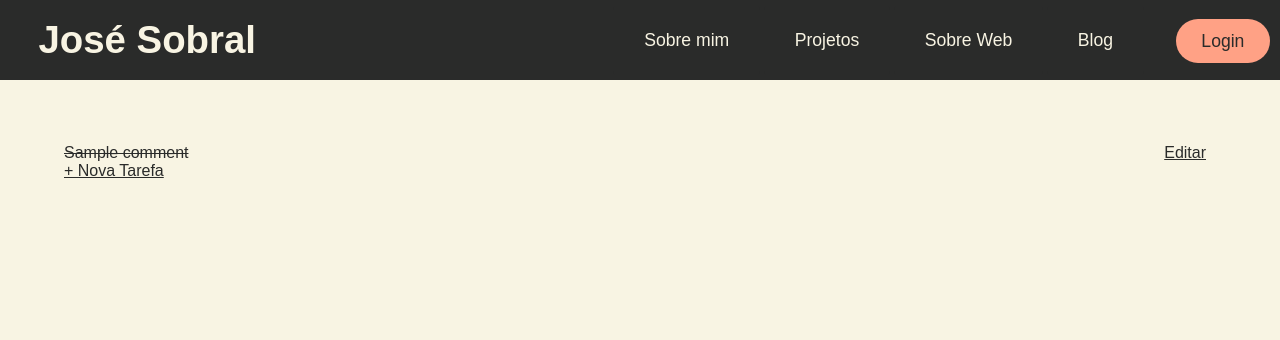
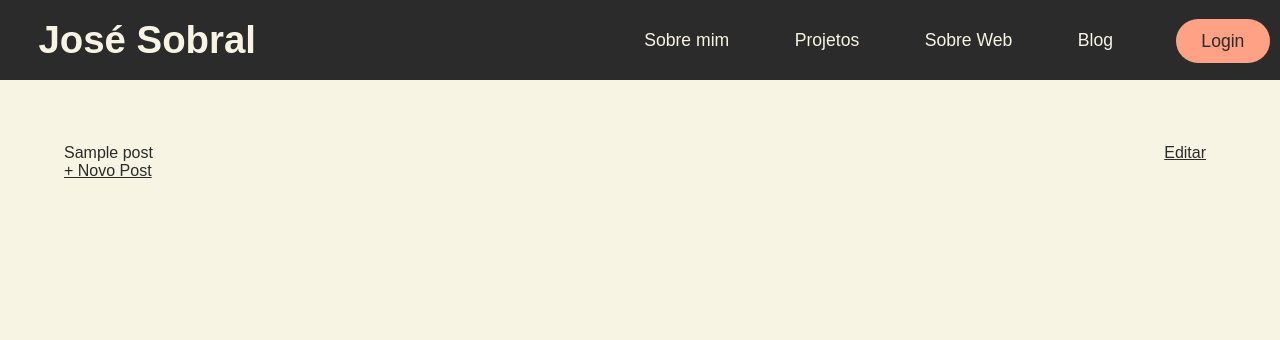
Before and after one commit to josesobral22005813/pw-portfolio-22005813, a Django app: page /blog in a window 1280 px wide. Shown: the top 340 px of the page. Run offline with Django 4.2, Linux system fonts and the light colour scheme; tables that the repository leaves empty hold one stand-in row (values such as "Sample post"); parts of the project's set-up code (start-up, migrations or seed data) failed here and were passed over.

Commit message:
Blog update

```diff
--- a/portfolio/models.py
+++ b/portfolio/models.py
@@ -51,11 +51,11 @@ class Cadeira(models.Model):
         return self.nome
 
 
-class Comment(models.Model):
+class Post(models.Model):
+    autor = models.CharField(max_length=200)
     titulo = models.CharField(max_length=200)
-    prioridade = models.IntegerField(default=1)
-    concluido = models.BooleanField(default=False)
-    criado = models.DateTimeField(auto_now_add=True)
+    descricao = models.CharField(max_length=200)
+    data = models.DateTimeField(auto_now_add=True)
 
     def __str__(self):
         return self.titulo[:50]
--- a/portfolio/static/portfolio/css/educacao.css
+++ b/portfolio/static/portfolio/css/educacao.css
@@ -67,3 +67,7 @@ div p:first-child {
 .cadeiras div:active p:first-child {
   width: 1090px;
 }
+
+.escolas p {
+  margin-bottom: 3vh;
+}
--- a/portfolio/templates/portfolio/blog.html
+++ b/portfolio/templates/portfolio/blog.html
@@ -1,19 +1,15 @@
 {% extends 'portfolio/layout.html' %}
 
 {% block main %}
-{% for comment in comments %}
+{% for post in posts %}
 <p>
-    {% if comment.concluido == True %}
-    <del>{{ comment.titulo }}</del>
-    {% else %}
-    {{ comment.titulo }}
-    {% endif %}
+    {{ post.titulo }}
 
-    <a href="{% url 'portfolio:edit' comment.id %}" class="btn btn-warning  btn-sm"
+    <a href="{% url 'portfolio:edit' post.id %}" class="btn btn-warning  btn-sm"
        style="float: right; margin-right: 10px">
         Editar
     </a>
 </p>
 {% endfor %}
-<a href="{% url 'portfolio:new' %}" class="btn btn-success btn-block">+ Nova Tarefa</a>
+<a href="{% url 'portfolio:new' %}" class="btn btn-success btn-block">+ Novo Post</a>
 {% endblock %}
--- a/portfolio/urls.py
+++ b/portfolio/urls.py
@@ -16,6 +16,6 @@ urlpatterns = [
     path('quizz', views.quizz_page_view, name='quizz'),
     path('blog', views.blog_page_view, name='blog'),
     path('new/', views.new_comment_view, name='new'),
-    path('edit/<int:comment_id>', views.edit_comment_view, name='edit'),
-    path('delete/<int:comment_id>', views.delete_comment_view, name='delete'),
+    path('edit/<int:post_id>', views.edit_comment_view, name='edit'),
+    path('delete/<int:post_id>', views.delete_comment_view, name='delete'),
 ]
--- a/portfolio/views.py
+++ b/portfolio/views.py
@@ -55,7 +55,7 @@ def quizz_page_view(request):
 
 def blog_page_view(request):
     context = {
-        "comments": Comment.objects.all()
+        "posts": Post.objects.all()
     }
     return render(request, 'portfolio/blog.html', context)
 
```
Also changed, not shown: portfolio/templates/portfolio/educacao.html (+12 -1 lines).
